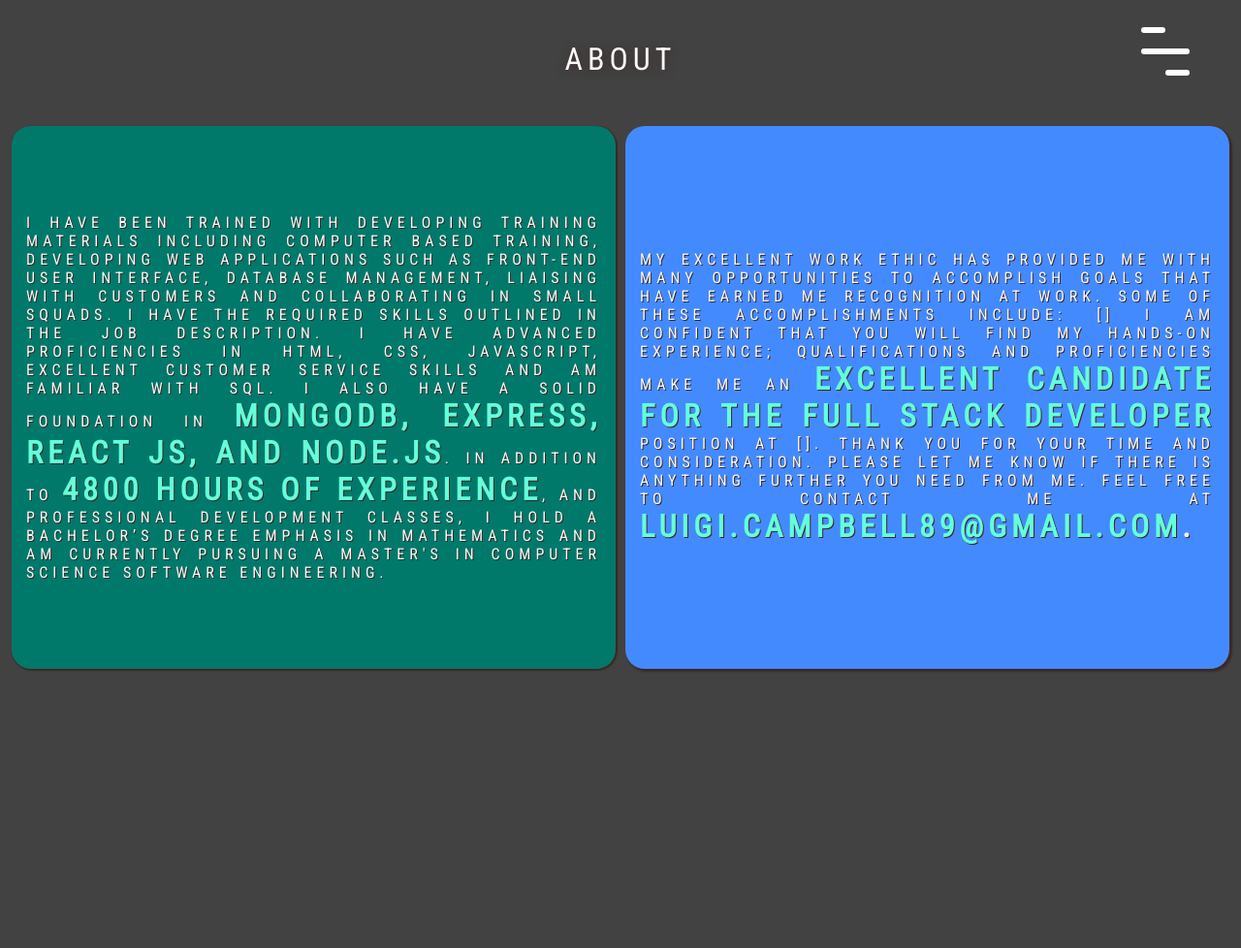
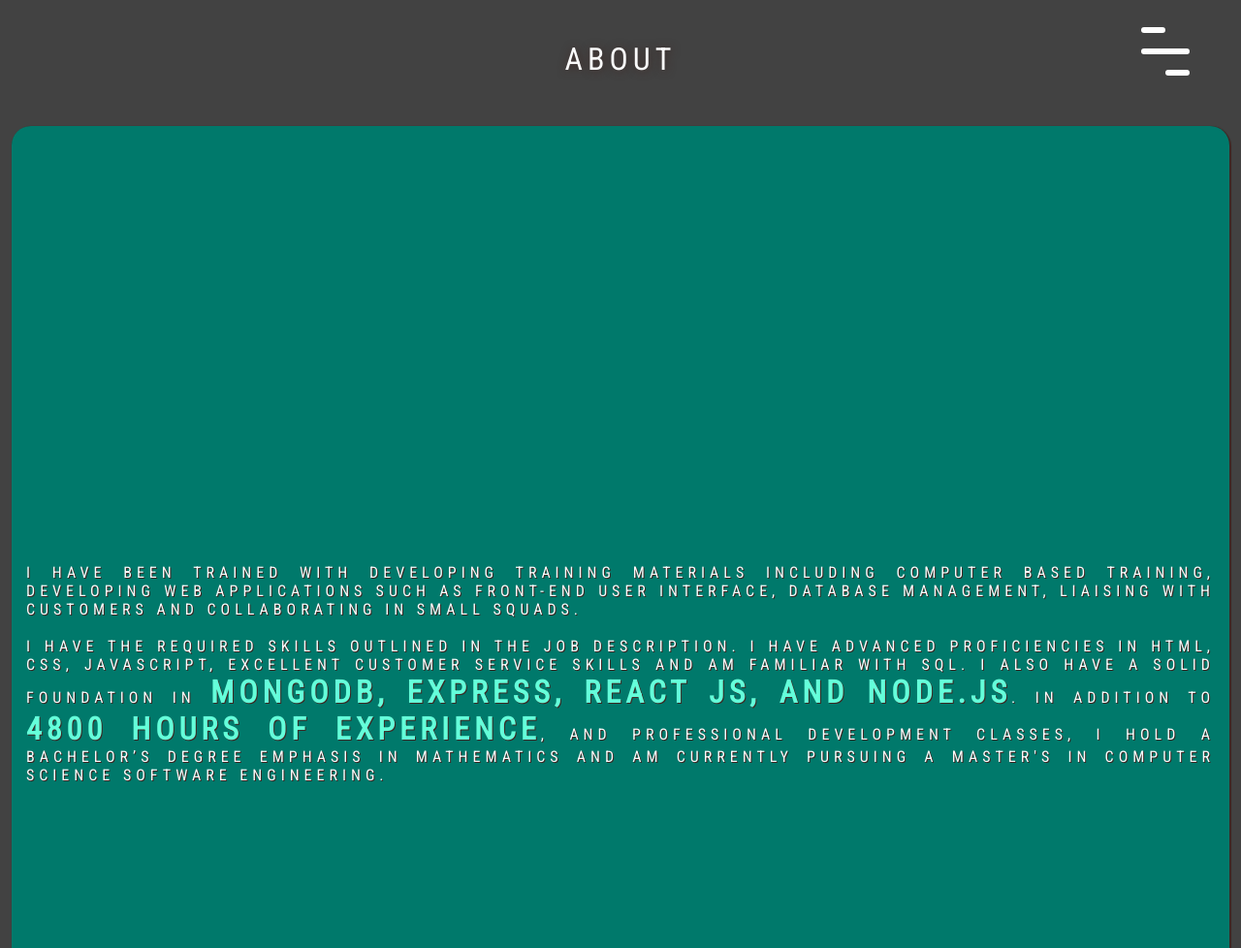
Before and after one commit to luigicampbell/grid-portfolio, a plain HTML site: page coverletter.html in a window 1280 px wide. Shown: the top 978 px of the page at 97% size. Drawn offline with Linux system fonts and the light colour scheme.

Commit message:
Styling and node CLI Hangman addition to portfolio

```diff
--- a/assets/css/style.css
+++ b/assets/css/style.css
@@ -149,6 +149,10 @@ html, body {
   grid-row: span 2;
   grid-column: span 2;
 }
+.coverletter{
+  grid-row: span 4;
+  grid-column: span 4;
+}
 input[type=text], select, textarea {
     width: 95%;
     padding: 12px;
@@ -177,7 +181,21 @@ input[type=submit]:hover {
 label{
   margin: 10px;
 }
- a span {
+a:hover {
+  color: #fff;
+  text-decoration: line-through;
+  /* &::before {
+    width: 100%;
+    transition: width 0.5s cubic-bezier(0.22, 0.61, 0.36, 1);
+  }
+
+  &::after {
+    width: 100%;
+    background: transparent;
+    transition: 0;
+  } */
+}
+ /* a span {
   &::before,
   &::after {
     content: '';
@@ -210,4 +228,4 @@ label{
       transition: 0;
     }
   }
-}
+} */
--- a/coverletter.html
+++ b/coverletter.html
@@ -29,10 +29,11 @@
   <div class="container">
 
     <!-- Boxes -->
-    <div class="big">
-      <p>I have been trained with developing training materials including Computer Based Training, developing web applications such as front-end user interface, database management, liaising with customers and collaborating in small squads. I have the required skills outlined in the job description. I have advanced proficiencies in HTML, CSS, JavaScript, excellent customer service skills and am familiar with SQL. I also have a solid foundation in <strong style="font-size:200%; color: #64ffda;">MongoDB, Express, React JS, and Node.JS</strong>. In addition to <strong style="font-size:200%; color: #64ffda;">4800 hours of experience</strong>, and professional development classes, I hold a Bachelor’s degree emphasis in Mathematics and am currently pursuing a Master's in Computer Science Software Engineering.</p>
+    <div class="coverletter">
+      <p>I have been trained with developing training materials including Computer Based Training, developing web applications such as front-end user interface, database management, liaising with customers and collaborating in small squads. <br><br>I have the required skills outlined in the job description.
+      I have advanced proficiencies in HTML, CSS, JavaScript, excellent customer service skills and am familiar with SQL. I also have a solid foundation in <strong style="font-size:200%; color: #64ffda;">MongoDB, Express, React JS, and Node.JS</strong>. In addition to <strong style="font-size:200%; color: #64ffda;">4800 hours of experience</strong>, and professional development classes, I hold a Bachelor’s degree emphasis in Mathematics and am currently pursuing a Master's in Computer Science Software Engineering.</p>
       </div>
-      <div class="big">
+      <div class="coverletter">
         <p>My excellent work ethic has provided me with many opportunities to accomplish goals that have earned me recognition at work. Some of these accomplishments include: []
           I am confident that you will find my hands-on experience; qualifications and proficiencies make me an <strong style="font-size:200%; color: #64ffda;">excellent candidate for the Full Stack Developer </strong>position at []. Thank you for your time and consideration. Please let me know if there is anything further you need from me. Feel free to contact me at <a href="contact.html" target="blank"> <strong style="font-size:200%; color: #64ffda;">luigi.campbell89@gmail.com<strong></a>.</p>
 
```
Also changed, not shown: index.html (+1 -1 lines), portfolio.html (+1 -1 lines). Lines whose indentation alone changed are shown as unchanged.
